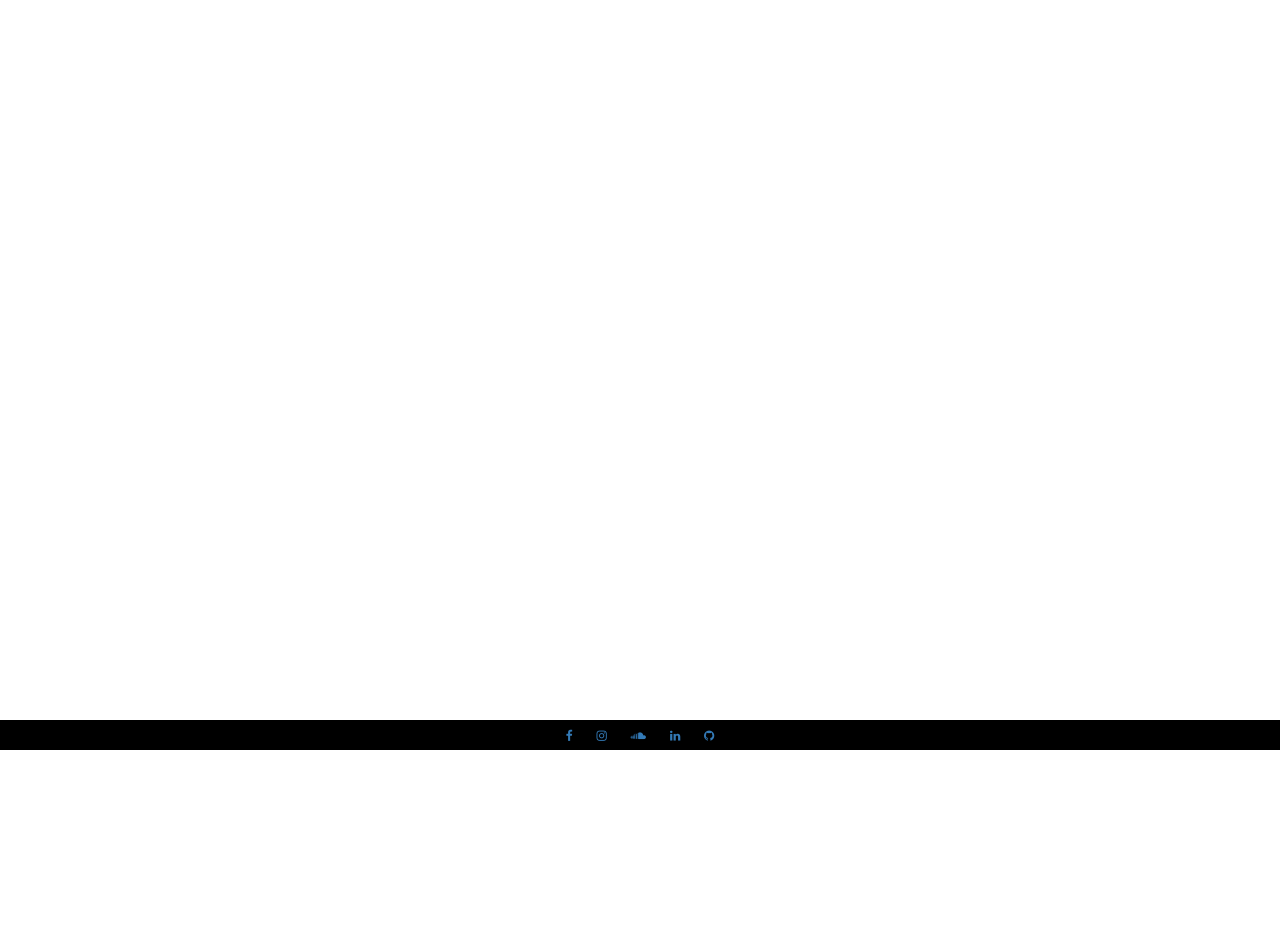
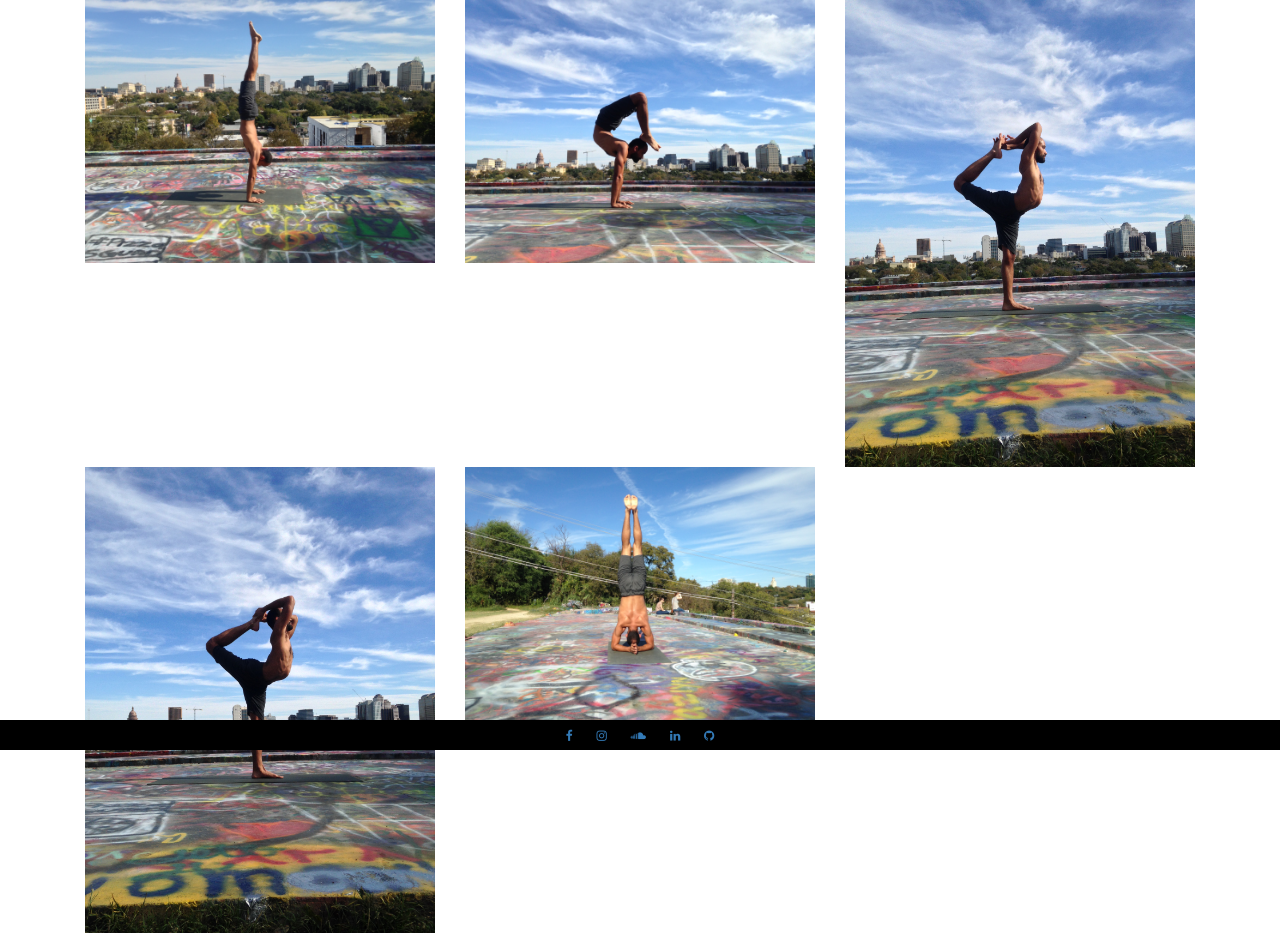
Before and after one commit to memoriza/yoga, a PHP site: page /gallery.html in a window 1280 px wide. Shown: the part 50-983 px from the top of the page. Before the commit the page ends 800 px from the top, so only its background shows below. Run offline with PHP 8.4, Linux system fonts and the light colour scheme.

Commit message:
redesigning gallery page and adding modal pop-ups for images

```diff
--- a/gallery.html
+++ b/gallery.html
@@ -79,15 +79,69 @@
 
 			<div id="body">
 
-				<div id="imageGallery row">
+				<div id="imageGallery" class="img-responsive center-block">
 
+					<div class="pop">
 
+						<a href="#">
+							<img class="center-block col-sm-6 col-xs-12 col-md-6 col-lg-4" src="images/IMG_7694.jpg">
+						</a>
+
+					</div>
+
+					<div class="pop">
+
+						<a href="#">
+							<img class="center-block col-sm-6 col-xs-12 col-md-6 col-lg-4" src="images/IMG_7737.jpg">
+						</a>
+
+					</div>
+
+					<div class="pop">
+
+						<a href="#">
+							<img class="center-block col-sm-6 col-xs-12 col-md-6 col-lg-4" src="images/IMG_7758.jpg">
+						</a>
+
+					</div>
+
+					<div class="pop">
+						<a href="#">
+							<img class="center-block col-sm-6 col-xs-12 col-md-6 col-lg-4" src="images/IMG_7760.jpg">
+						</a>
+					</div>
+
+					<div class="pop">
+
+						<a href="#">
+							<img class="center-block col-sm-12 col-xs-12 col-md-6 col-lg-4" src="images/IMG_7879.jpg">
+						</a>
+
+					</div>
+
+					<div class="modal fade" id="imagemodal" tabindex="-1" role="dialog" aria-labelledby="myModalLabel" aria-hidden="true">
+
+					  	<div class="modal-dialog">
+
+					    	<div class="modal-content">
+
+					      		<div class="modal-body">
+
+					      		<button type="button" class="close" data-dismiss="modal"><span aria-hidden="true">&times;</span><span class="sr-only">Close</span></button>
+
+					        		<img src="" class="imagepreview" style="width: 100%;" >
+
+					      		</div>
+
+					    	</div>
+
+					  	</div>
+
+					</div>
 
 				</div>
 
 			</div>
-
-
 
 			<div id="footer">
 
@@ -109,10 +163,23 @@
 
 		</div>
 
+
+
 		<script src="https://code.jquery.com/jquery-2.2.4.js" integrity="sha256-iT6Q9iMJYuQiMWNd9lDyBUStIq/8PuOW33aOqmvFpqI=" crossorigin="anonymous"></script>
 
 		<script src="https://maxcdn.bootstrapcdn.com/bootstrap/3.3.7/js/bootstrap.min.js"></script>
 
+		<script>
+
+			$(function() {
+				$('.pop').on('click', function() {
+					$('.imagepreview').attr('src', $(this).find('img').attr('src'));
+					$('#imagemodal').modal('show');
+				});
+			});
+
+		</script>
+
 	</body>
 
 </html>
```
Also changed, not shown: welcome.html (+14 -3 lines), yoga.css (+48 -5 lines).
